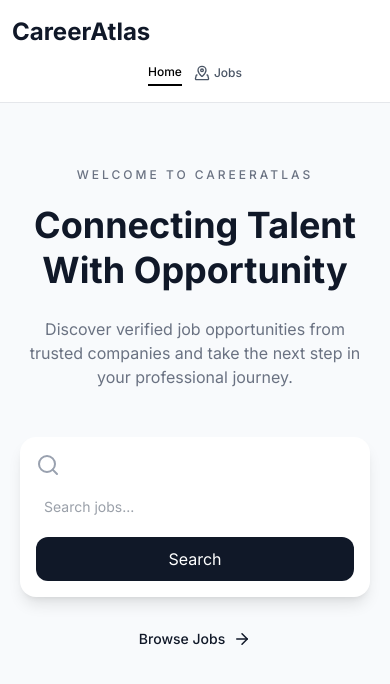
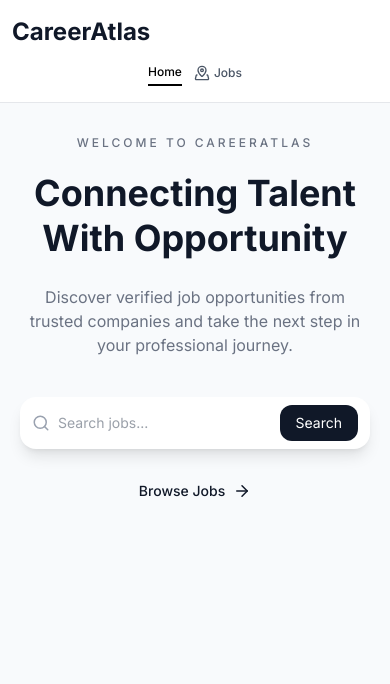
Before and after one commit to dikshakunwar/Career-Atlas, a React (Vite) app in the folder frontend/: page / in a window 390 px wide. Shown: the top 684 px of the page. Built offline with nearby package versions, Linux system fonts and the light colour scheme; no server answers.

Commit message:
Enhance user dashboard UI and responsiveness

```diff
--- a/frontend/src/pages/home.jsx
+++ b/frontend/src/pages/home.jsx
@@ -7,9 +7,7 @@ function Home() {
 
   return (
     <div className="min-h-screen bg-slate-50">
-      {/* Hero */}
-
-      <section className="max-w-7xl mx-auto px-5 sm:px-6 lg:px-8 py-16 sm:py-20 lg:py-28">
+      <section className="max-w-7xl mx-auto px-5 sm:px-6 lg:px-8 pt-8 pb-16 sm:pt-10 sm:pb-20 lg:pt-12 lg:pb-28">
         <motion.div
           initial={{ opacity: 0, y: 40 }}
           animate={{ opacity: 1, y: 0 }}
@@ -32,18 +30,19 @@ function Home() {
           </p>
 
           {/* Search */}
+          <div className="mt-10 flex justify-center">
+            <div className="bg-white shadow-lg rounded-2xl flex items-center w-full max-w-xl px-3 sm:px-5 py-2 sm:py-3">
+              <Search className="text-gray-400 " size={18} />
 
-          <div className="mt-12 flex justify-center">
-            <div className="bg-white shadow-lg rounded-2xl flex flex-col sm:flex-row items-stretch sm:items-center gap-3 sm:gap-0 px-4 sm:px-5 py-4 sm:py-3 w-full max-w-xl">
-              <Search className="text-gray-400" />
               <input
                 type="text"
                 placeholder="Search jobs..."
-                className="flex-1 outline-none px-2 sm:px-4 py-2 text-sm sm:text-base text-gray-700"
+                className="flex-1 outline-none px-2 sm:px-4 text-sm sm:text-base text-gray-700"
               />
+
               <button
                 onClick={() => navigate("/map")}
-                className="w-full sm:w-auto bg-gray-900 text-white px-5 py-2.5 rounded-xl hover:bg-black transition"
+                className="bg-gray-900 text-white text-sm sm:text-base px-4 sm:px-5 py-2 rounded-xl hover:bg-black transition whitespace-nowrap"
               >
                 Search
               </button>
```
